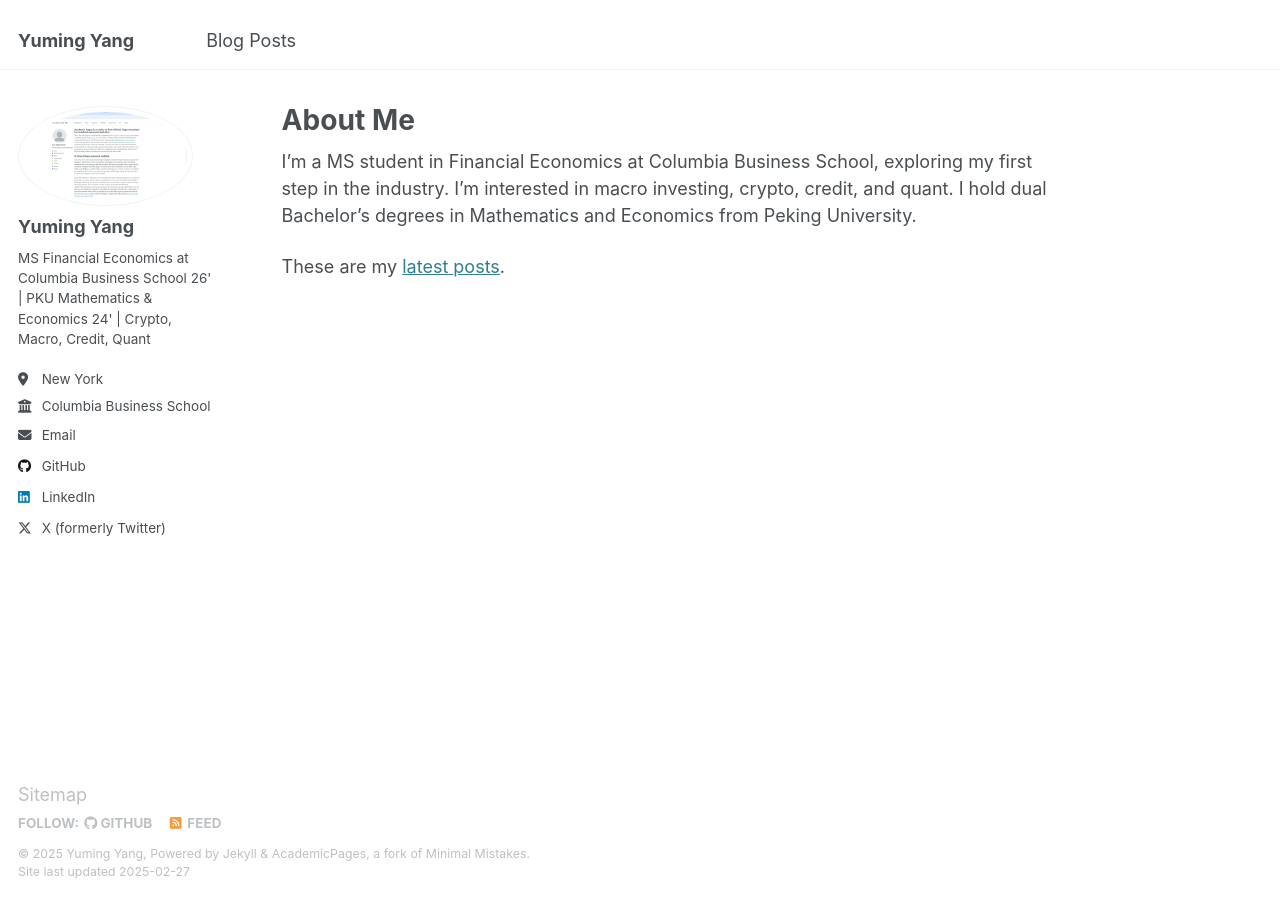
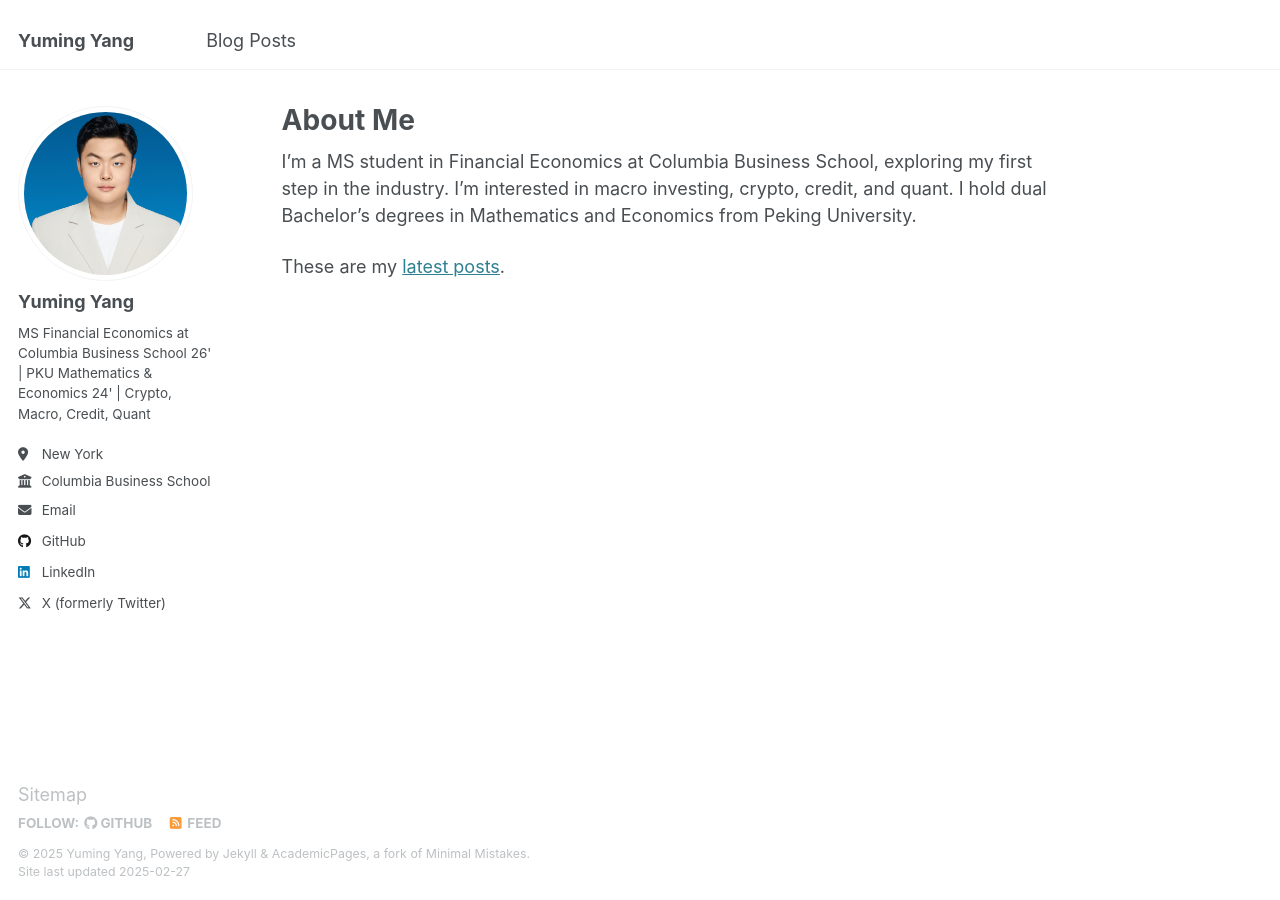
Before and after one commit to Yuming-Yang/Yuming-Yang.github.io, a Jekyll site: the page built from _pages/about.md, in a window 1280 px wide. Built offline with Jekyll 4.4.1, drawn with Linux system fonts in a browser that asks for light colours.

Commit message:
Update _config.yml

```diff
--- a/_config.yml
+++ b/_config.yml
@@ -22,7 +22,7 @@ repository               : "academicpages/academicpages.github.io"
 #               Additional customization can be done by editing /_includes/author-profile.html
 author:
   # Biographic information
-  avatar           : "homepage.png"
+  avatar           : "homepage.jpeg"
   name             : "Yuming Yang"
   pronouns         : # example: "she/her"
   bio              : "MS Financial Economics at Columbia Business School 26' | PKU Mathematics & Economics 24' | Crypto, Macro, Credit, Quant"
```
